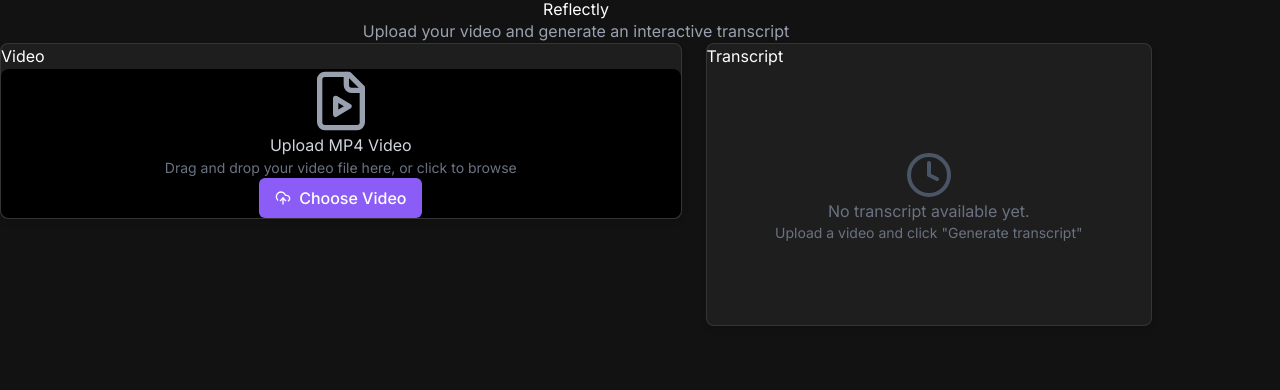
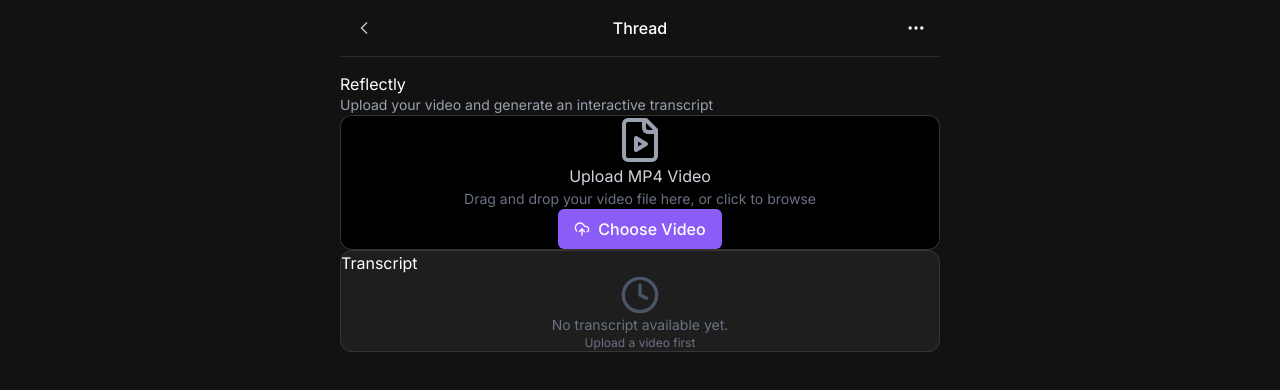
Before and after one commit to ShaikMoosa/Reflectly, a Next.js app: page / in a window 1280 px wide. Shown: the top 390 px of the page. Built offline with nearby package versions, Linux system fonts and the light colour scheme.

Commit message:
Redesign UI to match Thread app style

```diff
--- a/app/globals.css
+++ b/app/globals.css
@@ -1,9 +1,10 @@
 @import "tailwindcss/preflight";
 @import "tailwindcss";
 
-@tailwind base;
-@tailwind components;
-@tailwind utilities;
+/* Remove problematic directives */
+/* @tailwind base; */
+/* @tailwind components; */
+/* @tailwind utilities; */
 
 :root {
   --foreground-rgb: 0, 0, 0;
@@ -173,3 +174,76 @@
 .slide-up {
   animation: slideUp 0.3s ease-out;
 }
+
+/* Thread-like styles */
+.thread-container {
+  max-width: 600px;
+  margin: 0 auto;
+}
+
+.thread-header {
+  display: flex;
+  align-items: center;
+  padding: 12px 8px;
+  border-bottom: 1px solid var(--border-color);
+  margin-bottom: 16px;
+}
+
+.thread-header .back-button {
+  display: flex;
+  align-items: center;
+  justify-content: center;
+  width: 32px;
+  height: 32px;
+  border-radius: 50%;
+  background: transparent;
+  color: var(--text-secondary);
+  border: none;
+  cursor: pointer;
+}
+
+.thread-header .back-button:hover {
+  background: rgba(255, 255, 255, 0.1);
+}
+
+.thread-header .title {
+  flex: 1;
+  text-align: center;
+  font-size: 16px;
+  font-weight: 500;
+}
+
+.thread-header .actions {
+  width: 32px;
+  height: 32px;
+  display: flex;
+  align-items: center;
+  justify-content: center;
+}
+
+.modern-card {
+  border-radius: 12px;
+  background-color: var(--bg-card);
+  overflow: hidden;
+}
+
+.transcript-item {
+  padding: 12px;
+  border-radius: 0;
+  border-left: none;
+  border-right: none;
+  border-top: none;
+  margin-bottom: 0;
+}
+
+.transcript-item:last-child {
+  border-bottom: none;
+}
+
+.timestamp {
+  font-size: 12px;
+  color: var(--text-secondary);
+  padding: 2px 4px;
+  background: transparent;
+  font-family: -apple-system, BlinkMacSystemFont, 'Segoe UI', Roboto, Helvetica, Arial, sans-serif;
+}
--- a/app/page.tsx
+++ b/app/page.tsx
@@ -229,16 +229,31 @@
   };
 
   return (
-    <main className="min-h-screen p-4 md:p-6">
-      <div className="max-w-6xl mx-auto">
-        <h1 className="text-3xl font-bold text-center mb-6">{videoTitle || 'Reflectly'}</h1>
-        <p className="text-center text-gray-400 mb-8">Upload your video and generate an interactive transcript</p>
+    <main className="min-h-screen p-0 md:p-0">
+      <div className="thread-container">
+        {/* Thread-like header */}
+        <div className="thread-header">
+          <button className="back-button">
+            <svg width="20" height="20" viewBox="0 0 24 24" fill="none" xmlns="http://www.w3.org/2000/svg">
+              <path d="M15 18L9 12L15 6" stroke="currentColor" strokeWidth="2" strokeLinecap="round" strokeLinejoin="round"/>
+            </svg>
+          </button>
+          <div className="title">Thread</div>
+          <div className="actions">
+            <svg width="20" height="20" viewBox="0 0 24 24" fill="none" xmlns="http://www.w3.org/2000/svg">
+              <path d="M12 13C12.5523 13 13 12.5523 13 12C13 11.4477 12.5523 11 12 11C11.4477 11 11 11.4477 11 12C11 12.5523 11.4477 13 12 13Z" stroke="currentColor" strokeWidth="2" strokeLinecap="round" strokeLinejoin="round"/>
+              <path d="M19 13C19.5523 13 20 12.5523 20 12C20 11.4477 19.5523 11 19 11C18.4477 11 18 11.4477 18 12C18 12.5523 18.4477 13 19 13Z" stroke="currentColor" strokeWidth="2" strokeLinecap="round" strokeLinejoin="round"/>
+              <path d="M5 13C5.55228 13 6 12.5523 6 12C6 11.4477 5.55228 11 5 11C4.44772 11 4 11.4477 4 12C4 12.5523 4.44772 13 5 13Z" stroke="currentColor" strokeWidth="2" strokeLinecap="round" strokeLinejoin="round"/>
+            </svg>
+          </div>
+        </div>
 
-        <div className="grid grid-cols-1 lg:grid-cols-5 gap-6">
-          {/* Left panel - Video player */}
-          <div className="lg:col-span-3 fade-in">
-            <div className="modern-card p-4 mb-4">
-              <h2 className="text-lg font-medium mb-3">Video</h2>
+        <div className="px-4">
+          <h1 className="text-xl font-bold mb-2">{videoTitle || 'Reflectly'}</h1>
+          <p className="text-gray-400 mb-4 text-sm">Upload your video and generate an interactive transcript</p>
+
+          {/* Video section */}
+          <div className="modern-card mb-4 overflow-hidden">
             {!videoUrl ? (
               // Upload section
               <div
@@ -246,7 +261,7 @@
                 className="border-2 border-dashed border-gray-700 rounded-lg p-8 text-center cursor-pointer hover:border-gray-500 bg-opacity-30 bg-black"
               >
                 <div className="flex flex-col items-center justify-center">
-                    <FileVideo className="w-16 h-16 text-gray-400 mb-4" />
+                  <FileVideo className="w-12 h-12 text-gray-400 mb-3" />
                   <h3 className="text-lg font-medium text-gray-300 mb-2">Upload MP4 Video</h3>
                   <p className="text-sm text-gray-500 mb-4">Drag and drop your video file here, or click to browse</p>
                   <button className="modern-button">
@@ -264,7 +279,7 @@
               </div>
             ) : (
               // Video player
-                <div className="rounded-lg overflow-hidden">
+              <div>
                 {isUploading ? (
                   <div className="aspect-video bg-gray-900 flex items-center justify-center w-full">
                     <div className="animate-spin rounded-full h-12 w-12 border-t-2 border-b-2 border-accent-purple"></div>
@@ -274,7 +289,7 @@
                     ref={videoRef}
                     src={videoUrl}
                     controls
-                      className="w-full aspect-video bg-black rounded-lg"
+                    className="w-full aspect-video bg-black"
                   />
                 )}
               </div>
@@ -283,14 +298,11 @@
 
           {/* Action Buttons */}
           {videoUrl && (
-              <div className="modern-card p-4 mb-4">
-                <h2 className="text-lg font-medium mb-3">Actions</h2>
-                <div className="flex flex-wrap gap-3">
-                  {/* Generate transcript button */}
+            <div className="flex justify-between gap-2 mb-4">
               <button
                 onClick={handleTranscribe}
                 disabled={isTranscribing}
-                    className="modern-button"
+                className="modern-button flex-1"
               >
                 {isTranscribing ? (
                   <>
@@ -298,19 +310,16 @@
                     Processing...
                   </>
                 ) : (
-                      <>
-                        Generate transcript
-                      </>
+                  <>Generate</>
                 )}
               </button>
 
-                  {/* Import transcript button */}
               <button
                 onClick={triggerImportTranscript}
-                    className="modern-button"
+                className="modern-button flex-1"
               >
                 <Upload size={16} />
-                    Import transcript
+                Import
               </button>
               <input
                 ref={importTranscriptRef}
@@ -320,41 +329,39 @@
                 className="hidden"
               />
 
-                  {/* Export transcript button */}
               <button
                 onClick={handleExportTranscript}
                 disabled={transcripts.length === 0}
-                    className="modern-button"
+                className="modern-button flex-1"
                 style={{ opacity: transcripts.length === 0 ? 0.6 : 1 }}
               >
                 <Download size={16} />
-                    Export transcript
+                Export
               </button>
-                </div>
             </div>
           )}
 
           {/* Error message */}
           {error && (
-              <div className="rounded-md p-4 mb-4 bg-red-900 bg-opacity-30 border border-red-500 text-red-300">
+            <div className="rounded-md p-4 mb-4 bg-red-900 bg-opacity-30 border border-red-500 text-red-300 text-sm">
               {error}
             </div>
           )}
+
+          {/* Transcript section */}
+          <div className="modern-card">
+            <div className="border-b border-gray-800 px-4 py-3">
+              <h2 className="text-base font-medium">Transcript</h2>
             </div>
 
-          {/* Right panel - Transcript */}
-          <div className="lg:col-span-2">
-            <div className="modern-card p-4 h-full">
-              <h2 className="text-lg font-medium mb-3">Transcript</h2>
-
             {transcripts.length === 0 ? (
-                <div className="flex flex-col items-center justify-center h-64 text-gray-500">
-                  <Clock className="w-12 h-12 mb-4 text-gray-600" />
-                  <p className="text-center">No transcript available yet.</p>
-                  <p className="text-sm text-center mt-2">Upload a video and click "Generate transcript"</p>
+              <div className="flex flex-col items-center justify-center py-10 text-gray-500">
+                <Clock className="w-10 h-10 mb-3 text-gray-600" />
+                <p className="text-center text-sm">No transcript available yet.</p>
+                <p className="text-xs text-center mt-2">{videoUrl ? "Click 'Generate' to create transcript" : "Upload a video first"}</p>
               </div>
             ) : (
-                <div className="space-y-3 max-h-[calc(100vh-240px)] overflow-y-auto pr-2">
+              <div className="max-h-[calc(100vh-430px)] overflow-y-auto">
                 {transcripts.map((transcript, index) => {
                   const isActive = currentTime >= transcript.start && currentTime <= transcript.end;
 
@@ -362,21 +369,17 @@
                     <div
                       key={index}
                       onClick={() => handleTranscriptClick(transcript.start)}
-                        className={`transcript-item ${isActive ? 'active' : ''} ${isActive ? 'bg-gray-800' : ''}`}
+                      className={`transcript-item border-b border-gray-800 ${isActive ? 'active' : ''}`}
                     >
-                        <div className="flex items-start gap-3">
+                      <div className="flex items-start gap-2">
                         <div className="timestamp">
                           {formatTime(transcript.start)}
                         </div>
 
                         <div className="flex-1">
-                            <p className={`text-gray-200 text-base ${isActive ? 'font-medium' : ''}`}>
+                          <p className={`text-gray-200 text-sm ${isActive ? 'font-medium' : ''}`}>
                             {transcript.text}
                           </p>
-                          </div>
-
-                          <div>
-                            <Play className="h-4 w-4 text-accent-purple opacity-0 group-hover:opacity-100 transition-opacity" />
                         </div>
                       </div>
                     </div>
@@ -387,7 +390,6 @@
           </div>
         </div>
       </div>
-      </div>
     </main>
   );
 }
```
Lines whose indentation alone changed are shown as unchanged.
